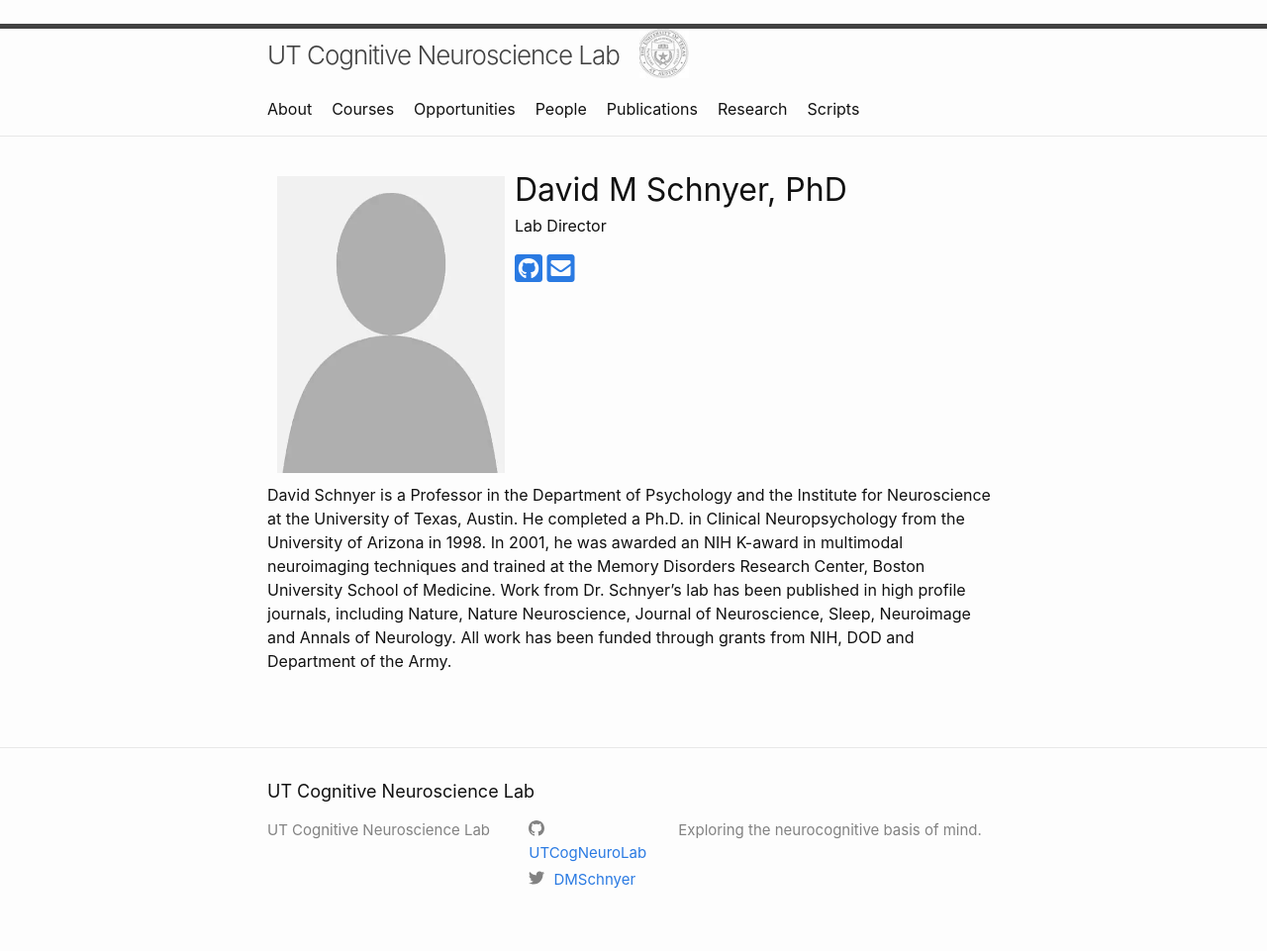
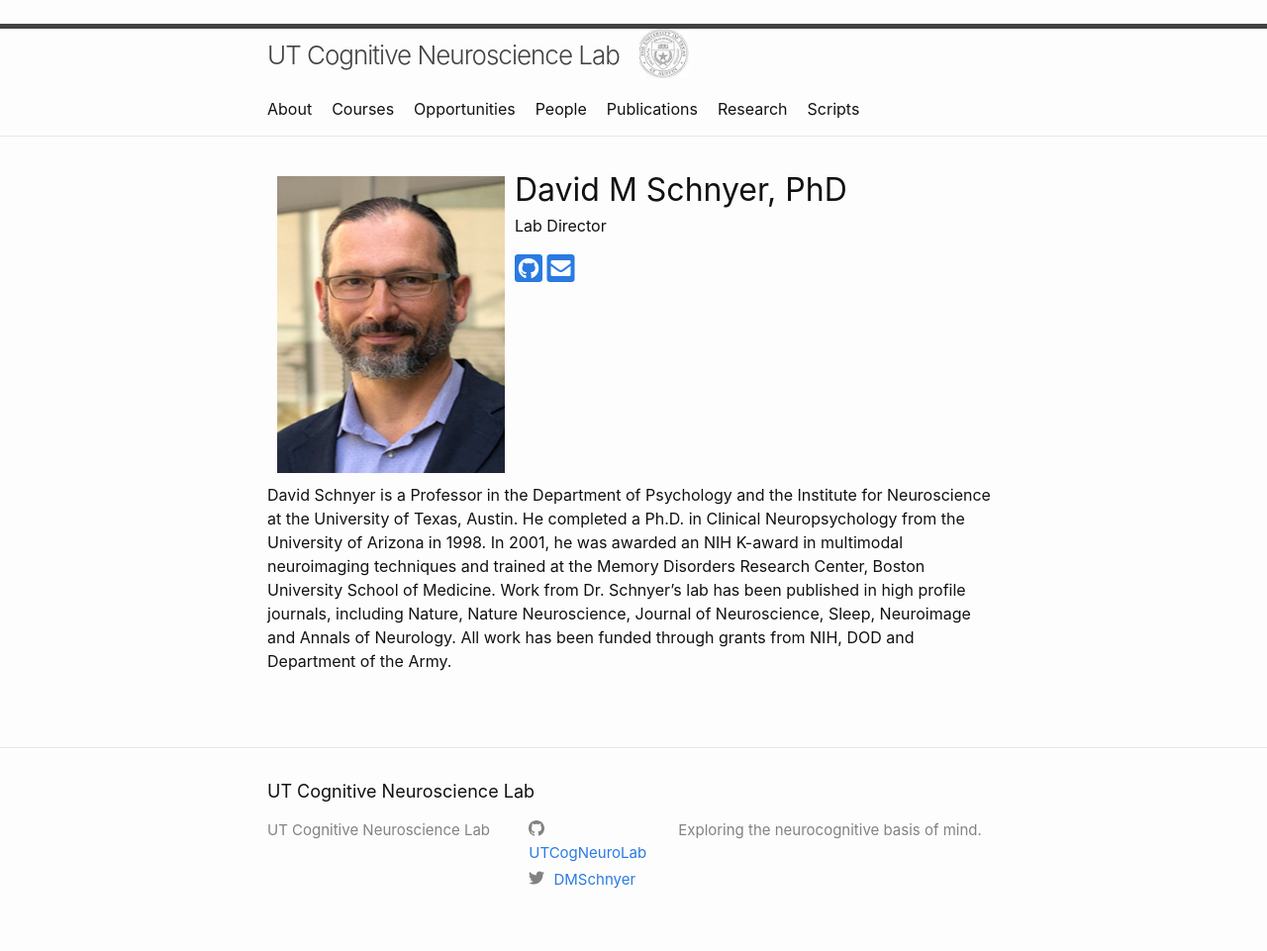
Before and after one commit to UTCogNeuroLab/UTCogNeuroLab.github.io, a Jekyll site: the page built from team/david-schnyer.md, in a window 1280 px wide. Shown: the whole page at 99% size. Built offline with Jekyll 4.4.1, drawn with Linux system fonts in a browser that asks for light colours; nearby versions of some CDN libraries.

```diff
--- a/team/david-schnyer.md
+++ b/team/david-schnyer.md
@@ -2,7 +2,7 @@
 layout: team-member
 person: "David M Schnyer, PhD"
 position: "Lab Director"
-image:
+image: "/assets/david-schnyer.png"
 github: Dschnyer
 googlescholar:
 researchgate:
```
Also changed, not shown: assets/david-schnyer.png (renamed from assets/david_m_schnyer_profile_image.png), assets/research/Research_Attention COntrol.jpg (renamed from assets/Research_Attention COntrol.jpg), assets/research/Research_CognitiveAging.jpg (renamed from assets/Research_CognitiveAging.jpg), assets/research/Research_SleepandCognitioin.jpg (renamed from assets/Research_SleepandCognitioin.jpg), assets/research/Research_Sports Concussion.jpg (renamed from assets/Research_Sports Concussion.jpg), assets/research/Research_TrackTBI.jpg (renamed from assets/Research_TrackTBI.jpg), assets/research/Research_memory.jpg (renamed from assets/Research_memory.jpg).
